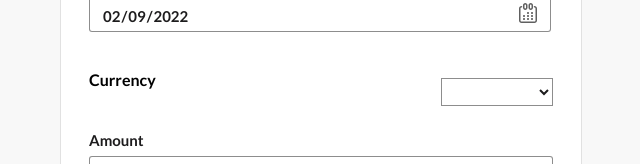
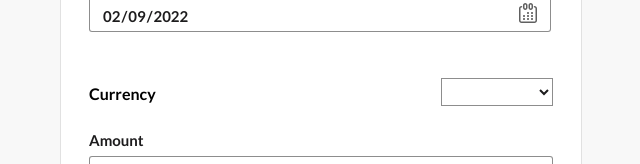
Before and after one commit to kholam/submit-expense, a React (Create React App) app: page / in a window 1280 px wide. Both pictures are taken after a click on the button "Open". Shown: the part 343-507 px from the top of the page, without its empty margins (319-959 px from the left). Built offline with nearby package versions, Linux system fonts and the light colour scheme.

Commit message:
position currency text and label to be in alignment with select tag

```diff
--- a/src/assets/css/sass/form.scss
+++ b/src/assets/css/sass/form.scss
@@ -113,6 +113,16 @@ input[type="date"] {
   align-items: center;
 }
 
+.label-currency-error {
+@extend .flex-column;
+justify-content: center !important;
+position: absolute;
+left: 0px;
+right: 120px;
+top: 2px;
+bottom: 0px;
+}
+
 .select {
   @extend .font;
   position: absolute;
@@ -122,8 +132,6 @@ input[type="date"] {
   top: 8px;
   font-size: 13px;
   line-height: 18px;
-  display: flex;
-  align-items: center;
   color: $primary-color-foreground;
   border: 1px solid rgba(29, 28, 29, 0.5);
   background: $white-color;
--- a/src/components/modal/ModalContent.tsx
+++ b/src/components/modal/ModalContent.tsx
@@ -160,11 +160,13 @@ const ModalContent = ({
                 </div>
                 {/* currency selection */}
                 <div className="form-currency">
-                    {(!isFormValid || isBlur) && (
-                        <small className="error-message">{errors.currency}</small>
-                    )}
                     <div className="flex-row">
-                        <Label text="Currency" className="float-right" />
+                        <div className="label-currency-error">
+                        {(!isFormValid || isBlur) && (
+                            <small className="error-message">{errors.currency}</small>
+                        )}
+                        <Label text="Currency" className="" />
+                        </div>
                         <select className="select" name="currency" onChange={handleChange}>
                             <option value=""> </option>
                             {
```
